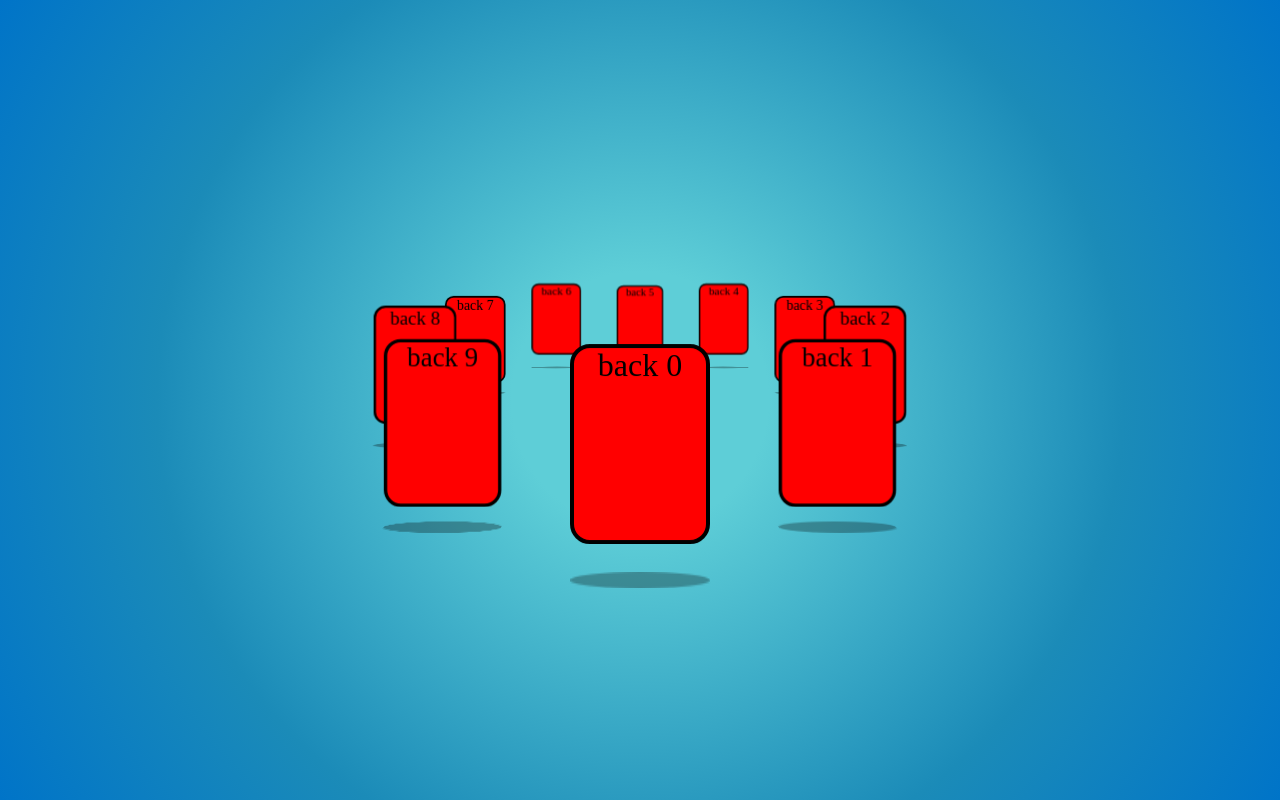
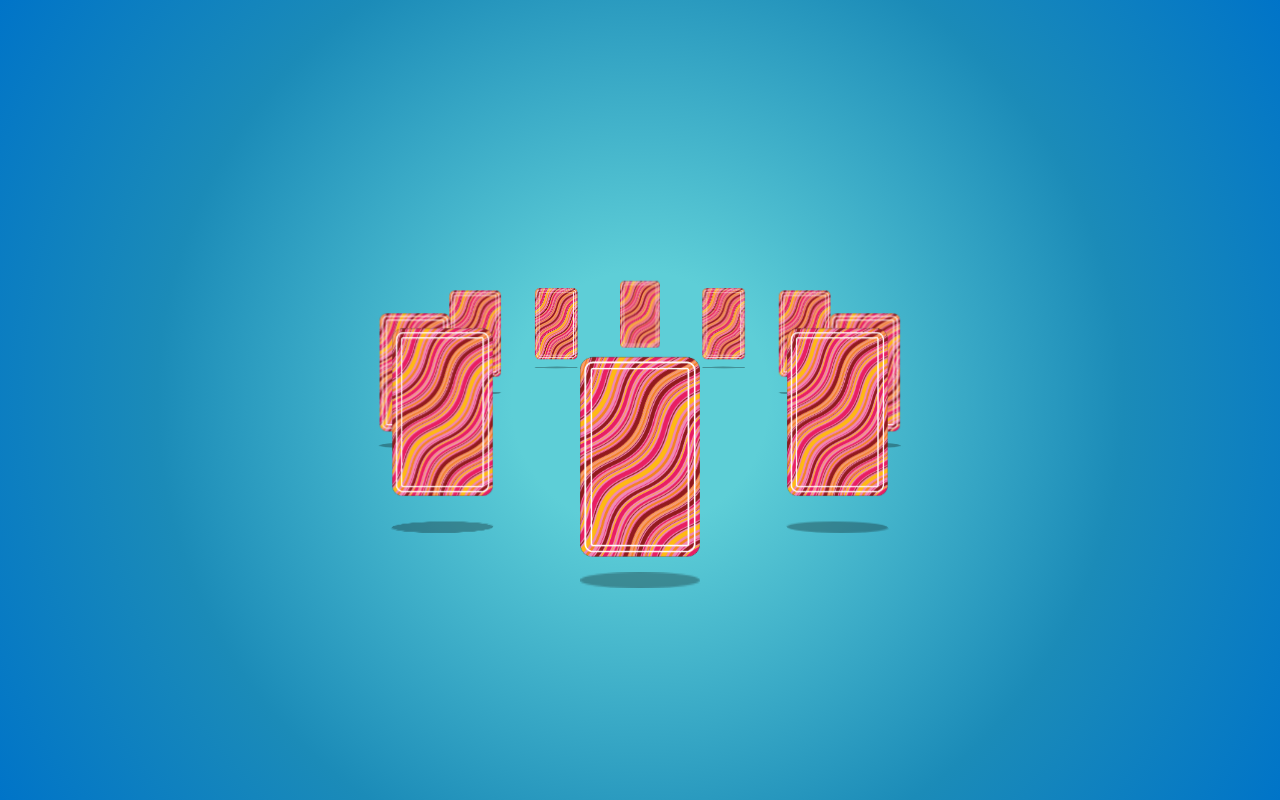
Before and after one commit to manhdv2103/random-card-picker, a React (Create React App) app: page / in a window 1280 px wide. Built offline with nearby package versions, Linux system fonts and the light colour scheme.

Commit message:
update card to display front and back images

```diff
--- a/src/components/card/index.tsx
+++ b/src/components/card/index.tsx
@@ -4,7 +4,15 @@ import "./styles.css";
 
 const Card = forwardRef<CardRef, CardProps>(
   (
-    { id, content, cardFloating = true, cardFloatingDelta, cardFloatingTime },
+    {
+      id,
+      cardFloating = true,
+      cardFloatingDelta,
+      cardFloatingTime,
+      frontImage,
+      backImage,
+      size,
+    },
     ref
   ) => {
     const cardContainerRef = useRef<HTMLDivElement | null>(null);
@@ -55,9 +63,17 @@ const Card = forwardRef<CardRef, CardProps>(
 
     return (
       <div ref={cardContainerRef} className="card-container" data-id={id}>
-        <div ref={cardRef} className="card">
-          <div className="card-face card-face_back">back {content}</div>
-          <div className="card-face card-face_front">front {content}</div>
+        <div ref={cardRef} className="card" style={size}>
+          <div className="card-face card-face_back">
+            <img draggable={false} src={backImage} alt={`card ${id}'s back`} />
+          </div>
+          <div className="card-face card-face_front">
+            <img
+              draggable={false}
+              src={frontImage}
+              alt={`card ${id}'s front`}
+            />
+          </div>
         </div>
         <div ref={cardShadowRef} className="card-shadow" />
       </div>
--- a/src/components/card/styles.css
+++ b/src/components/card/styles.css
@@ -4,7 +4,7 @@
 }
 
 .card {
-  width: 70px;
+  width: 60px;
   height: 100px;
   transform-style: preserve-3d;
 }
@@ -17,15 +17,14 @@
 
   border-radius: 10px;
   text-align: center;
-  border: 2px solid black;
 }
 
-.card-face_back {
-  background: red;
+.card-face > img {
+  width: 100%;
+  height: 100%;
 }
 
 .card-face_front {
-  background: blue;
   transform: rotateY(180deg);
 }
 
--- a/src/components/cardCarousel/index.tsx
+++ b/src/components/cardCarousel/index.tsx
@@ -1,6 +1,8 @@
 import { useCallback, useEffect, useMemo, useRef, useState } from "react";
 import Card, { extractCardId } from "../card";
 import { CardRef } from "../card/props";
+import backImg from "./../../assets/back.png";
+import frontImg from "./../../assets/front.png";
 import {
   CardCarouselProps,
   Click,
@@ -388,7 +390,8 @@ function CardCarousel({
             key={i}
             id={i}
             ref={el => handleCard(el, i)}
-            content={i + ""}
+            frontImage={frontImg}
+            backImage={backImg}
             {...cardProps}
           />
         ))}
--- /dev/null
+++ b/src/react-app-env.d.ts
@@ -0,0 +1,4 @@
+declare module "*.png";
+declare module "*.svg";
+declare module "*.jpeg";
+declare module "*.jpg";
```
Also changed, not shown: src/components/card/props.ts (+18 -1 lines), src/assets/back.png (added), src/assets/front.png (added).
